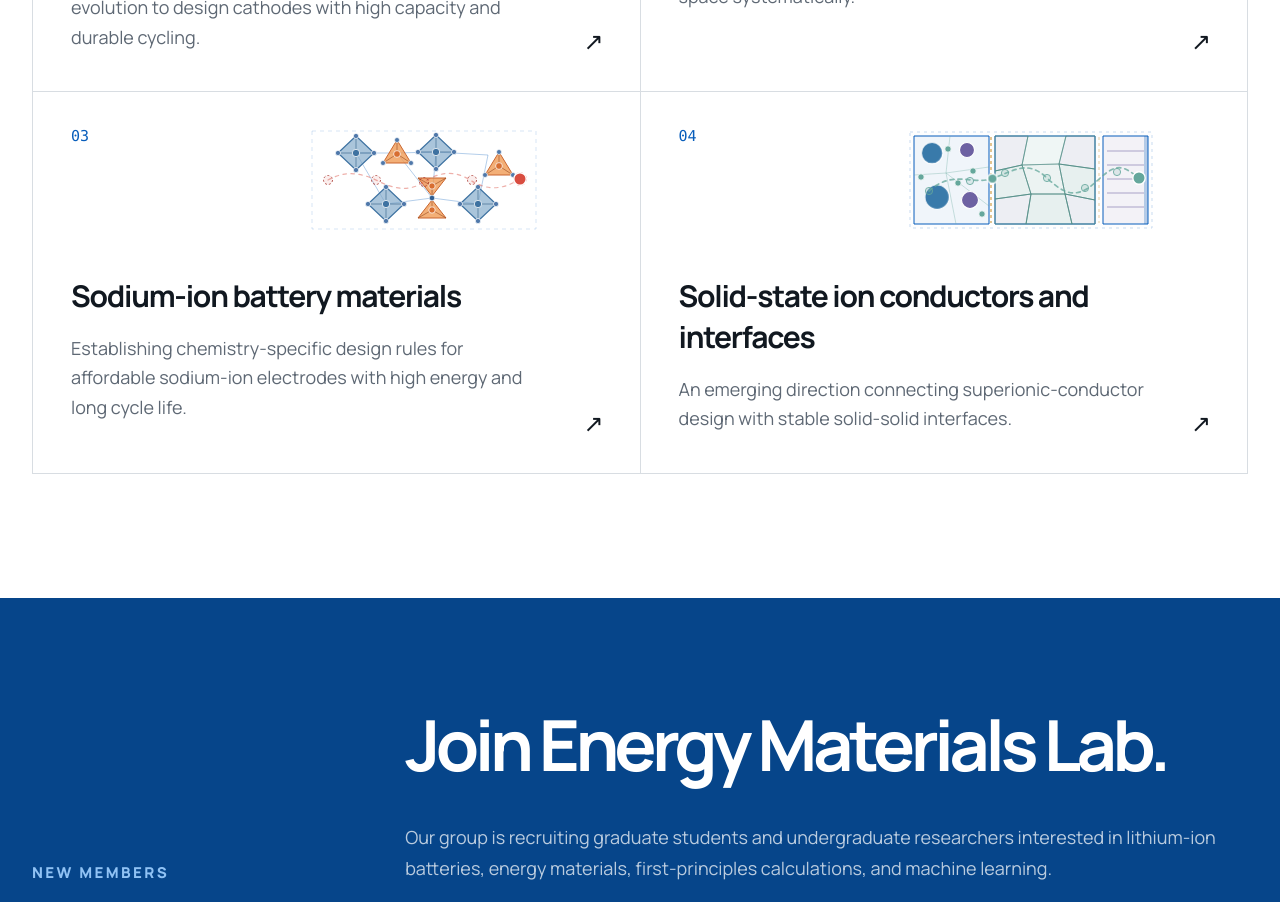
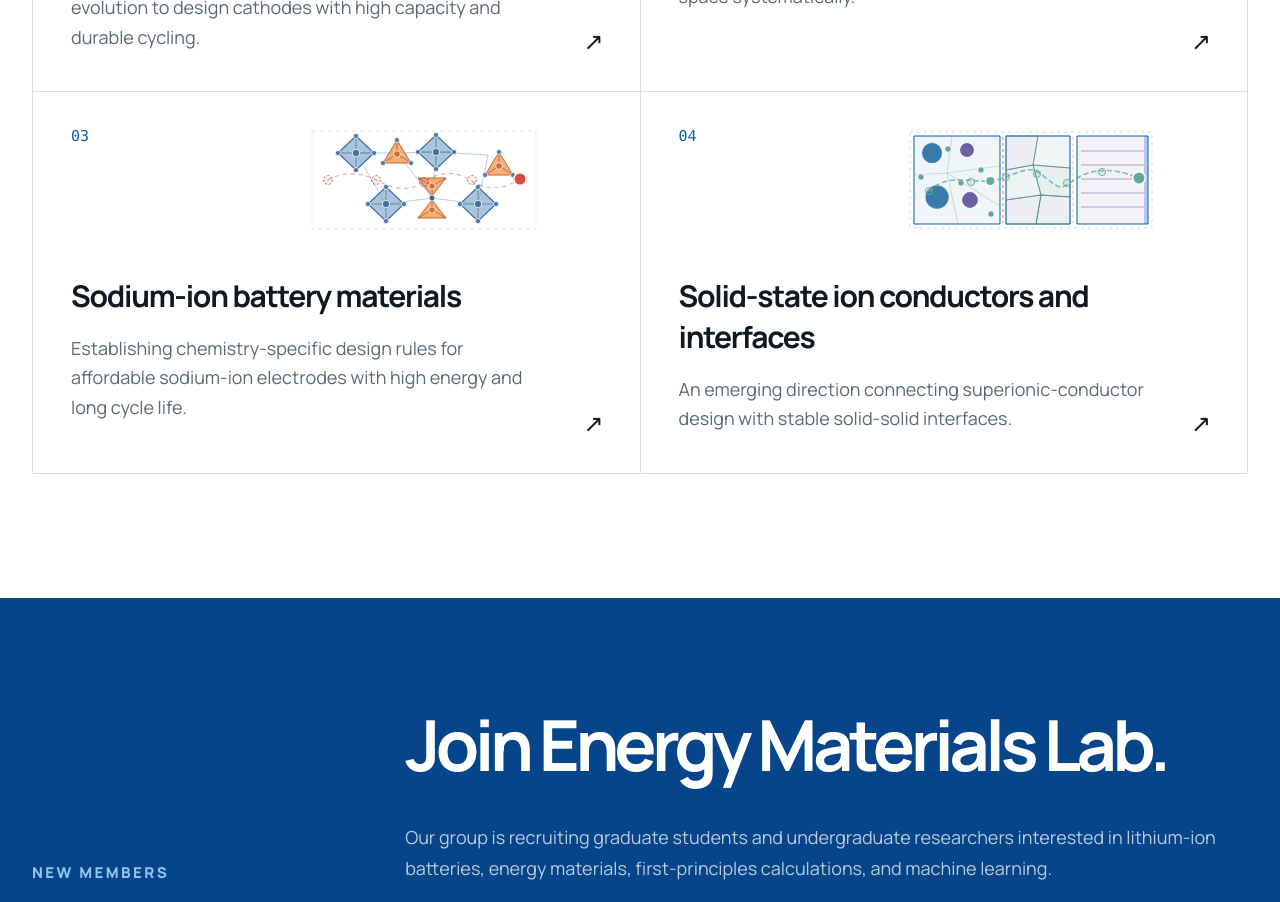
Before and after one commit to Energy-Materials-Laboratory/energy-materials-laboratory.github.io, a Next.js app: page / in a window 1280 px wide. Shown: the part 3200-4102 px from the top of the page. Built offline with nearby package versions, Linux system fonts and the light colour scheme.

Commit message:
Narrow the solid-electrolyte membrane visual

```diff
--- a/app/components/ResearchVisual.tsx
+++ b/app/components/ResearchVisual.tsx
@@ -181,54 +181,51 @@ export default function ResearchVisual({ index }: ResearchVisualProps) {
       <path className="rv-assb-frame" d="M9 10H251V106H9Z" />
 
       <g className="rv-assb-composite">
-        <path className="rv-assb-composite-fill" d="M13 14H88V102H13Z" />
+        <path className="rv-assb-composite-fill" d="M13 14H99V102H13Z" />
         <path
           className="rv-assb-composite-network"
-          d="M49 14L45 51L88 45M13 53L45 51L55 102M45 51L88 84"
+          d="M51 14L46 51L99 44M13 53L46 51L57 102M46 51L99 84"
         />
         <circle className="rv-assb-active rv-assb-active-a" cx="31" cy="31" r="10.5" />
         <circle className="rv-assb-active rv-assb-active-b" cx="66" cy="28" r="7.5" />
         <circle className="rv-assb-active rv-assb-active-c" cx="36" cy="75" r="12" />
         <circle className="rv-assb-active rv-assb-active-d" cx="69" cy="78" r="8.5" />
         {[
-          [47, 27], [72, 49], [20, 55], [57, 61], [81, 92],
+          [47, 27], [80, 48], [20, 55], [60, 61], [90, 92],
         ].map(([x, y]) => (
           <circle className="rv-assb-composite-se" cx={x} cy={y} r="3.2" key={`${x}-${y}`} />
         ))}
       </g>
 
-      <path className="rv-assb-interface rv-assb-interface-left" d="M90 15V101" />
+      <path className="rv-assb-interface rv-assb-interface-left" d="M102 15V101" />
 
       <g className="rv-assb-electrolyte">
-        <path className="rv-assb-electrolyte-frame" d="M94 14H194V102H94Z" />
-        <path className="rv-assb-grain rv-assb-grain-a" d="M94 14H127L121 43L94 49Z" />
-        <path className="rv-assb-grain rv-assb-grain-path-a" d="M127 14H165L158 42L121 43Z" />
-        <path className="rv-assb-grain rv-assb-grain-c" d="M165 14H194V47L158 42Z" />
-        <path className="rv-assb-grain rv-assb-grain-d" d="M94 49L121 43L130 72L94 77Z" />
-        <path className="rv-assb-grain rv-assb-grain-path-b" d="M121 43L158 42L164 72H130Z" />
-        <path className="rv-assb-grain rv-assb-grain-path-c" d="M158 42L194 47V78L164 72Z" />
-        <path className="rv-assb-grain rv-assb-grain-g" d="M94 77L130 72L125 102H94Z" />
-        <path className="rv-assb-grain rv-assb-grain-h" d="M130 72H164L171 102H125Z" />
-        <path className="rv-assb-grain rv-assb-grain-i" d="M164 72L194 78V102H171Z" />
+        <path className="rv-assb-electrolyte-frame" d="M105 14H169V102H105Z" />
+        <path className="rv-assb-grain rv-assb-grain-a" d="M105 14H137L132 43L105 48Z" />
+        <path className="rv-assb-grain rv-assb-grain-path-a" d="M137 14H169V46L132 43Z" />
+        <path className="rv-assb-grain rv-assb-grain-path-b" d="M105 48L132 43L140 73L105 78Z" />
+        <path className="rv-assb-grain rv-assb-grain-path-c" d="M132 43L169 46V75L140 73Z" />
+        <path className="rv-assb-grain rv-assb-grain-g" d="M105 78L140 73L135 102H105Z" />
+        <path className="rv-assb-grain rv-assb-grain-i" d="M140 73L169 75V102H135Z" />
       </g>
 
-      <path className="rv-assb-interface rv-assb-interface-right" d="M198 15V101" />
+      <path className="rv-assb-interface rv-assb-interface-right" d="M172 15V101" />
 
       <g className="rv-assb-anode">
-        <path className="rv-assb-anode-fill" d="M202 14H247V102H202Z" />
+        <path className="rv-assb-anode-fill" d="M176 14H247V102H176Z" />
         <path
           className="rv-assb-anode-sheets"
-          d="M206 29H243M206 43H243M206 57H243M206 71H243M206 85H243"
+          d="M180 29H243M180 43H243M180 57H243M180 71H243M180 85H243"
         />
         <path className="rv-assb-current-collector" d="M243 14H247V102H243Z" />
       </g>
 
       <path
         className="rv-assb-path"
-        d="M28 69C52 47 72 64 93 56S127 38 146 56S177 77 197 58S223 45 238 56"
+        d="M28 69C52 47 76 66 102 56S130 44 145 56S160 67 173 58S207 43 238 56"
       />
       {[
-        [28, 69], [69, 59], [104, 51], [146, 56], [184, 66], [216, 50], [238, 56],
+        [28, 69], [70, 60], [105, 55], [136, 52], [166, 61], [201, 50], [238, 56],
       ].map(([x, y]) => (
         <circle className="rv-assb-site" cx={x} cy={y} r="3.6" key={`${x}-${y}`} />
       ))}
--- a/app/globals.css
+++ b/app/globals.css
@@ -723,7 +723,7 @@ summary:focus-visible {
   fill: var(--rv-accent-soft);
   stroke: #fff;
   stroke-width: 1.4;
-  offset-path: path("M28 69C52 47 72 64 93 56S127 38 146 56S177 77 197 58S223 45 238 56");
+  offset-path: path("M28 69C52 47 76 66 102 56S130 44 145 56S160 67 173 58S207 43 238 56");
   offset-distance: 0%;
   offset-rotate: 0deg;
 }
```
